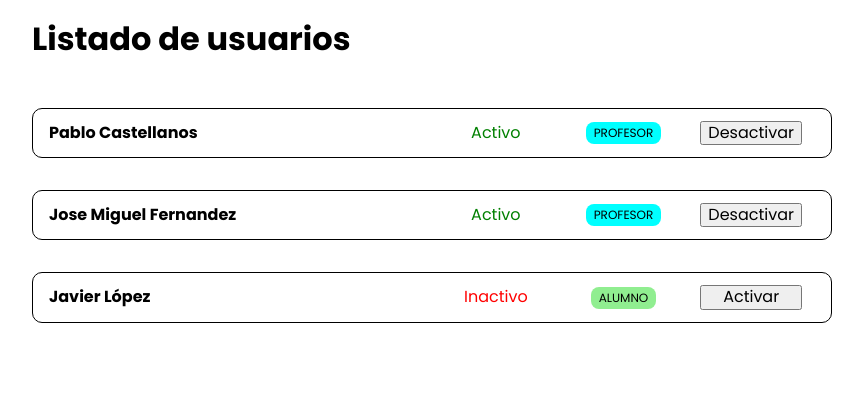
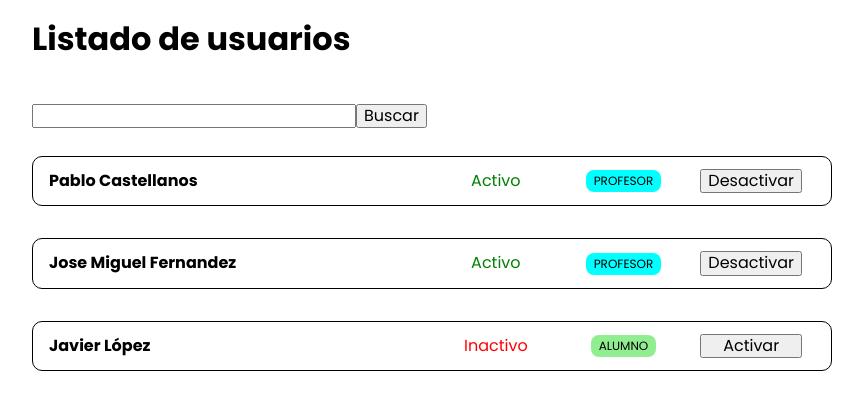
Before and after one commit to AngelGris76/learnthis-cap7, a React (Vite) app: page / in a window 1280 px wide. Shown: the top 410 px of the page, without its empty margins (208-1071 px from the left). Built offline with nearby package versions, Linux system fonts and the light colour scheme.

Commit message:
capitulo 6.9, no controlado

```diff
--- a/src/components/UsersList.jsx
+++ b/src/components/UsersList.jsx
@@ -1,14 +1,34 @@
+import { useState } from 'react';
 import UserRow from './UserRow';
 import style from './UsersList.module.css';
 
 const UsesrsList = ({ users, children }) => {
-  const usersRendered = users.map((user) => (
+  const [search, setSearch] = useState('');
+
+  const insensitiveSearch = search.toLowerCase();
+
+  const usersFiltered = search
+    ? users.filter((user) =>
+        user.name.toLowerCase().startsWith(insensitiveSearch)
+      )
+    : users;
+
+  const usersRendered = usersFiltered.map((user) => (
     <UserRow key={user.name} {...user} />
   ));
 
   return (
     <div className={style.usersList}>
       {children}
+      <form
+        onSubmit={(ev) => {
+          ev.preventDefault();
+          setSearch(ev.target.search.value);
+        }}
+      >
+        <input type='text' name='search' defaultValue='' />
+        <button type='submit'>Buscar</button>
+      </form>
       {usersRendered}
     </div>
   );
```
